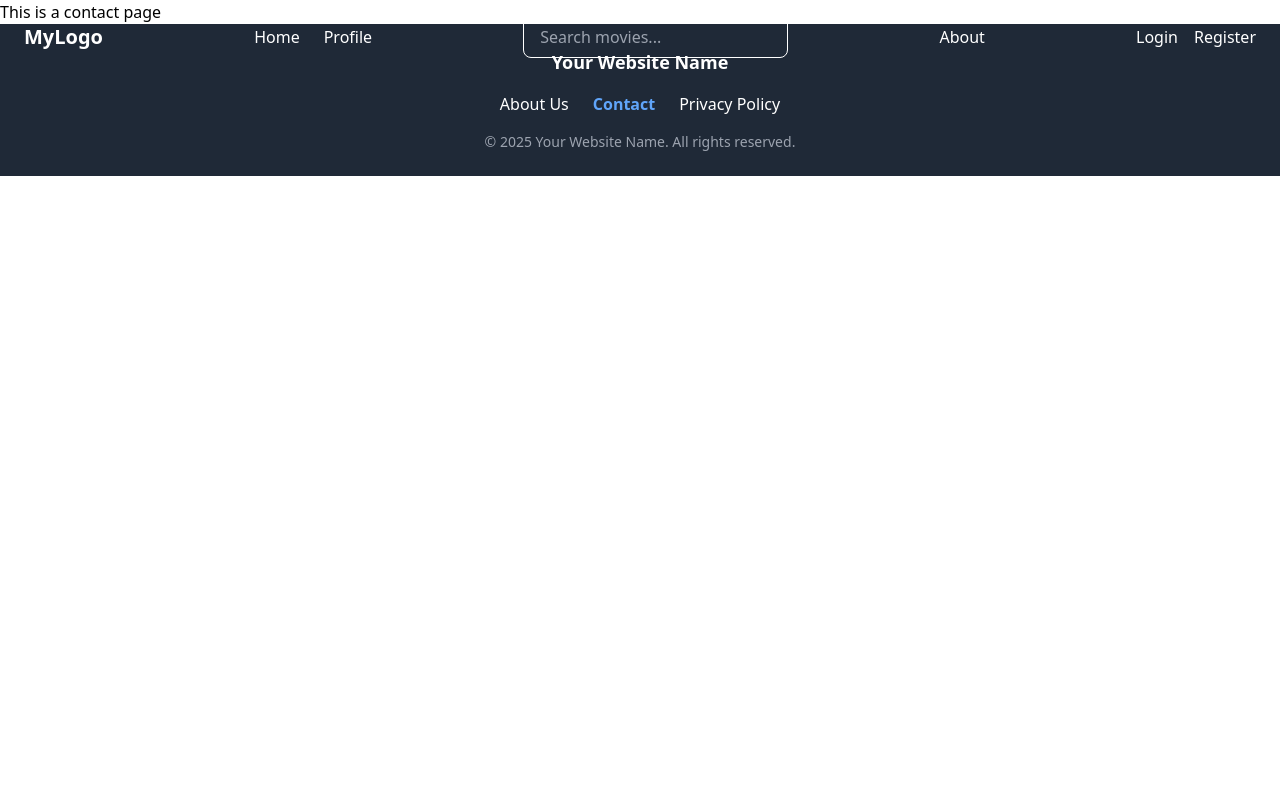
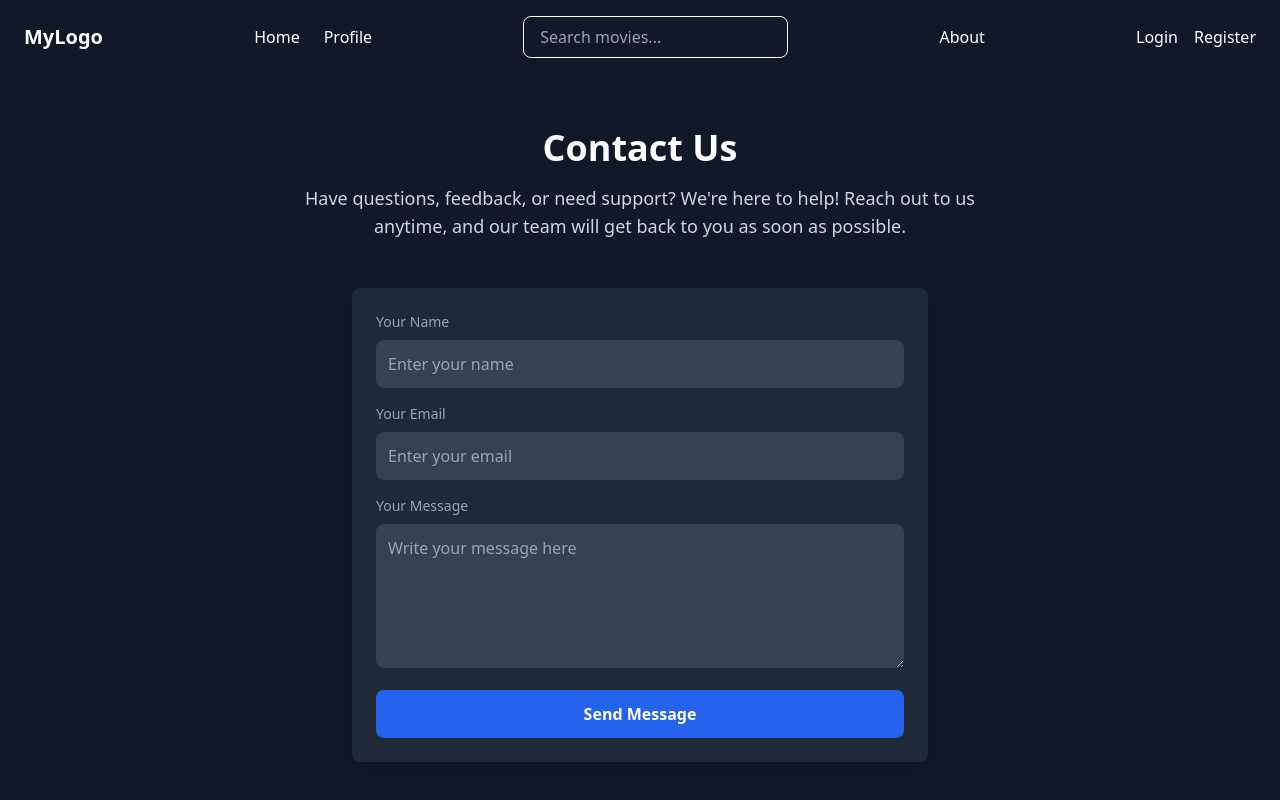
Before and after one commit to jatinprime/Project1, a React (Vite) app in the folder Client/: page /contact in a window 1280 px wide. Shown: the top 800 px of the page. Built offline with nearby package versions, Linux system fonts and the light colour scheme.

Commit message:
Added About and Contact and Blur functionality to header

```diff
--- a/Client/src/Components/Header/Header.jsx
+++ b/Client/src/Components/Header/Header.jsx
@@ -180,7 +180,7 @@ const Header = () => {
   return (
     <header
       className={`text-white fixed z-50 top-0 left-0 w-full px-6 bg-transparent transition-all duration-300 ease-in-out ${
-        scrolling ? "py-2 " : "py-4 "
+        scrolling ? "py-2 backdrop-blur-md" : "py-4 bg-transparent"
       }`}
     >
       <div className="flex items-center justify-between">
--- a/Client/src/Pages/About.jsx
+++ b/Client/src/Pages/About.jsx
@@ -2,9 +2,41 @@ import React from 'react'
 
 const About = () => {
   return (
-    <div>
-      <h1>Kaise h aaplog !!</h1>
-    </div>
+    <main className="container mx-auto bg-pink-900 px-6 py-12 ">
+        <section className="text-center">
+          <h2 className="text-4xl mt-20 font-bold mb-4">About MoviesInfo</h2>
+          <p className="text-gray-300 text-lg max-w-2xl mx-auto">
+            Welcome to <span className="text-white font-semibold">MoviesInfo</span>, your one-stop destination for all your entertainment needs.
+            Our mission is to make discovering and streaming your favorite movies and TV shows easier than ever.
+            From blockbuster hits to hidden gems, we have something for everyone.
+          </p>
+        </section>
+
+        {/* Features Section */}
+        <section className="mt-12">
+          <h3 className="text-2xl font-semibold mb-6 text-center">What We Offer</h3>
+          <div className="grid grid-cols-1 md:grid-cols-3 gap-8">
+            <div className="bg-gray-800 p-6 rounded-lg shadow-lg text-center">
+              <h4 className="text-xl font-bold mb-2">Extensive Library</h4>
+              <p className="text-gray-300">
+                Thousands of movies and TV shows across all genres and languages.
+              </p>
+            </div>
+            <div className="bg-gray-800 p-6 rounded-lg shadow-lg text-center">
+              <h4 className="text-xl font-bold mb-2">Personalized Experience</h4>
+              <p className="text-gray-300">
+                Tailored recommendations based on your preferences and watch history.
+              </p>
+            </div>
+            <div className="bg-gray-800 p-6 rounded-lg shadow-lg text-center">
+              <h4 className="text-xl font-bold mb-2">Seamless Streaming</h4>
+              <p className="text-gray-300">
+                Enjoy high-quality, buffer-free streaming on all your devices.
+              </p>
+            </div>
+          </div>
+        </section>
+      </main>
   )
 }
 
--- a/Client/src/Pages/Contact.jsx
+++ b/Client/src/Pages/Contact.jsx
@@ -1,11 +1,100 @@
-import React from 'react'
+import React, { useState } from "react";
+import ThankYou from "./ThankYou";
+import { NavLink, useNavigate } from "react-router-dom";
 
 const Contact = () => {
+
+  const [showform , setShowForm] = useState(true) ;
+  const navigate = useNavigate()
+  const handleSubmit = (e) => {
+    e.preventDefault() ;
+    setShowForm(false)
+  }
   return (
-    <div>
-      <h1>This is a contact page</h1>
-    </div>
-  )
-}
+    <>
+      {showform ?
 
-export default Contact
+      (<div className="bg-gray-900 text-white min-h-screen">
+          <main className="container mx-auto px-6 py-12">
+            <section className="text-center mt-20">
+              <h2 className="text-4xl font-bold mb-4">Contact Us</h2>
+              <p className="text-gray-300 text-lg max-w-2xl mx-auto">
+                Have questions, feedback, or need support? We're here to help! Reach out to us anytime, and our team will get back to you as soon as possible.
+              </p>
+            </section>
+
+            {/* Contact Form */}
+            <section className="mt-12">
+              <form onSubmit={handleSubmit}
+              className="bg-gray-800 p-6 rounded-lg shadow-lg max-w-xl mx-auto">
+                <div className="mb-4">
+                  <label className="block text-gray-400 text-sm mb-2" htmlFor="name">
+                    Your Name
+                  </label>
+                  <input
+                    type="text"
+                    id="name"
+                    placeholder="Enter your name"
+                    className="w-full p-3 bg-gray-700 text-white rounded-lg focus:outline-none focus:ring-2 focus:ring-blue-500"
+                  />
+                </div>
+
+                <div className="mb-4">
+                  <label className="block text-gray-400 text-sm mb-2" htmlFor="email">
+                    Your Email
+                  </label>
+                  <input
+                    type="email"
+                    id="email"
+                    placeholder="Enter your email"
+                    className="w-full p-3 bg-gray-700 text-white rounded-lg focus:outline-none focus:ring-2 focus:ring-blue-500"
+                  />
+                </div>
+
+                <div className="mb-4">
+                  <label className="block text-gray-400 text-sm mb-2" htmlFor="message">
+                    Your Message
+                  </label>
+                  <textarea
+                    id="message"
+                    rows="5"
+                    placeholder="Write your message here"
+                    className="w-full p-3 bg-gray-700 text-white rounded-lg focus:outline-none focus:ring-2 focus:ring-blue-500"
+                  ></textarea>
+                </div>
+
+                <button
+                  type="submit"
+                  className="w-full bg-blue-600 hover:bg-blue-700 text-white font-bold py-3 rounded-lg transition-colors"
+                >
+                  Send Message
+                </button>
+              </form>
+            </section>
+          </main>
+          </div>
+        ):
+
+        ( <main className="text-center py-[200px] px-6 bg-pink-900">
+
+            <div className="text-center">
+              <h2 className="text-4xl font-bold mb-4">Thank You!</h2>
+                <p className="text-gray-300 text-lg mb-8">
+                  Your message has been successfully sent. We appreciate you reaching out to us!
+                  Our team will get back to you shortly.
+                </p>
+              <NavLink
+                to="/"
+                className="bg-blue-600 hover:bg-blue-700 text-white font-bold py-3 px-6 rounded-lg transition-colors"
+              >
+                Go Back to Home
+              </NavLink>
+            </div>
+          </main>)
+        }
+    </>
+
+  );
+};
+
+export default Contact;
--- a/Client/src/Pages/Notfound.jsx
+++ b/Client/src/Pages/Notfound.jsx
@@ -1,11 +1,25 @@
 import React from 'react'
+import { useNavigate } from 'react-router-dom';
 
 const Notfound = () => {
-  return (
-    <div>
-      <h1>404 NOT FOUND</h1>
-    </div>
-  )
+  const navigate = useNavigate();
+    return (
+        <div className="h-screen w-full flex flex-col justify-center items-center bg-[#1A2238]">
+            <h1 className="text-9xl font-extrabold text-white tracking-widest">
+                404
+            </h1>
+            <div className="bg-black text-white px-2 text-sm rounded rotate-12 absolute">
+                Page not found ...
+            </div>
+            <button className="mt-5">
+                <a className="relative inline-block text-sm font-medium text-[#FF6A3D] group active:text-yellow-500 focus:outline-none focus:ring">
+                    <span onClick={() => navigate(-1)} className="relative block px-8 py-3 bg-[#1A2238] border border-current">
+                        Go Back
+                    </span>
+                </a>
+            </button>
+        </div>
+    );
 }
 
 export default Notfound
--- a/Client/src/main.jsx
+++ b/Client/src/main.jsx
@@ -15,6 +15,7 @@ import PrivacyPolicy from './Pages/PrivacyPolicy.jsx'
 import Contact from './Pages/contact.jsx'
 import MovieDetails from './Pages/MovieDetails'
 import CategoryMoviePage from './Pages/CategoryMoviePage.jsx'
+import ThankYou from './Pages/ThankYou'
 
 const router = createBrowserRouter(
   createRoutesFromElements(
@@ -27,6 +28,7 @@ const router = createBrowserRouter(
       <Route path = "/privacy-policy" element = {<PrivacyPolicy/>} />
       <Route path="/movie/:title" element={<MovieDetails />} /> {/* Dynamic route */}
       <Route path="/category/:genre" element={<CategoryMoviePage/>} />
+      <Route path="/thank" element = {<ThankYou/>} />
       {/* <Route path='/movie' element = {<MovieDetails/>} /> */}
         <Route path = "*" element = {<Notfound/>} />
 
```
Also changed, not shown: Client/src/Pages/MovieDetails.jsx (+0 -84 lines).
